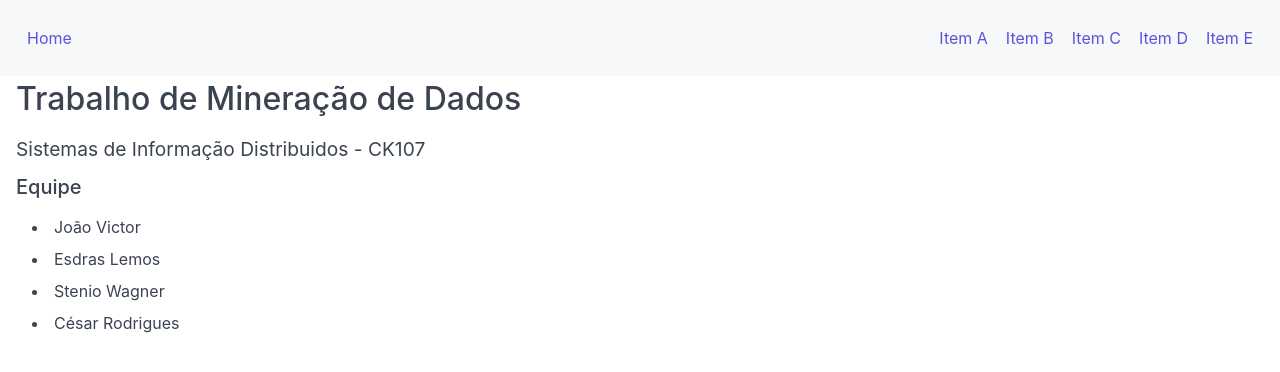
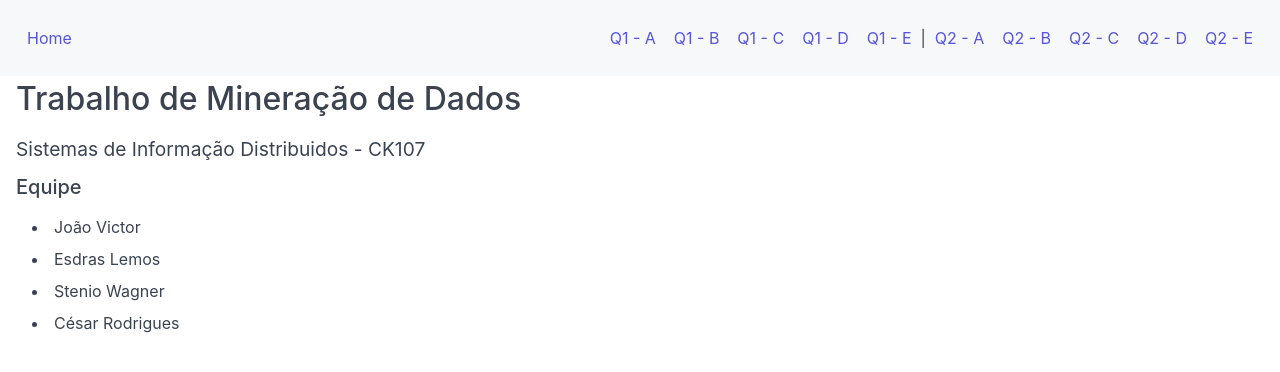
Before and after one commit to victorsilent/victorsilent.github.io, a React app: page / in a window 1280 px wide. Shown: the top 372 px of the page. Built offline with nearby package versions, Linux system fonts and the light colour scheme.

Commit message:
Editando o Nav

```diff
--- a/src/layout/navbar.jsx
+++ b/src/layout/navbar.jsx
@@ -10,16 +10,20 @@ export default class Navbar extends Component{
                             <a href='#/' className="btn btn-link">Home</a>
                         </section>
                         <section className="navbar-section">
-                            <a href='#/a' className="btn btn-link">Item A</a>
-                            <a href='#/b' className="btn btn-link">Item B</a>
-                            <a href='#/c' className="btn btn-link">Item C</a>
-                            <a href='#/d' className="btn btn-link">Item D</a>
-                            <a href='#/e' className="btn btn-link">Item E</a>
+                            <a href='#/1a' className="btn btn-link">Q1 - A</a>
+                            <a href='#/1b' className="btn btn-link">Q1 - B</a>
+                            <a href='#/1c' className="btn btn-link">Q1 - C</a>
+                            <a href='#/1d' className="btn btn-link">Q1 - D</a>
+                            <a href='#/1e' className="btn btn-link">Q1 - E</a> |
+                            <a href='#/1a' className="btn btn-link">Q2 - A</a>
+                            <a href='#/1b' className="btn btn-link">Q2 - B</a>
+                            <a href='#/1c' className="btn btn-link">Q2 - C</a>
+                            <a href='#/1d' className="btn btn-link">Q2 - D</a>
+                            <a href='#/1e' className="btn btn-link">Q2 - E</a>
                         </section>
                     </header>
                 </div>
             </div>
-
         )
     }
 }
--- a/src/router.jsx
+++ b/src/router.jsx
@@ -14,11 +14,11 @@ export default props => (
     <Router history={newHistory}>
         <div>
             <Route exact path="/" component={Home}/>
-            <Route path="/a" component={ItemA}/>
-            <Route path="/b" component={ItemB}/>
-            <Route path="/c" component={ItemC}/>
-            <Route path="/d" component={ItemD}/>
-            <Route path="/e" component={ItemE}/>
+            <Route path="/1a" component={ItemA}/>
+            <Route path="/1b" component={ItemB}/>
+            <Route path="/1c" component={ItemC}/>
+            <Route path="/1d" component={ItemD}/>
+            <Route path="/1e" component={ItemE}/>
         </div>
     </Router>
 )
```
